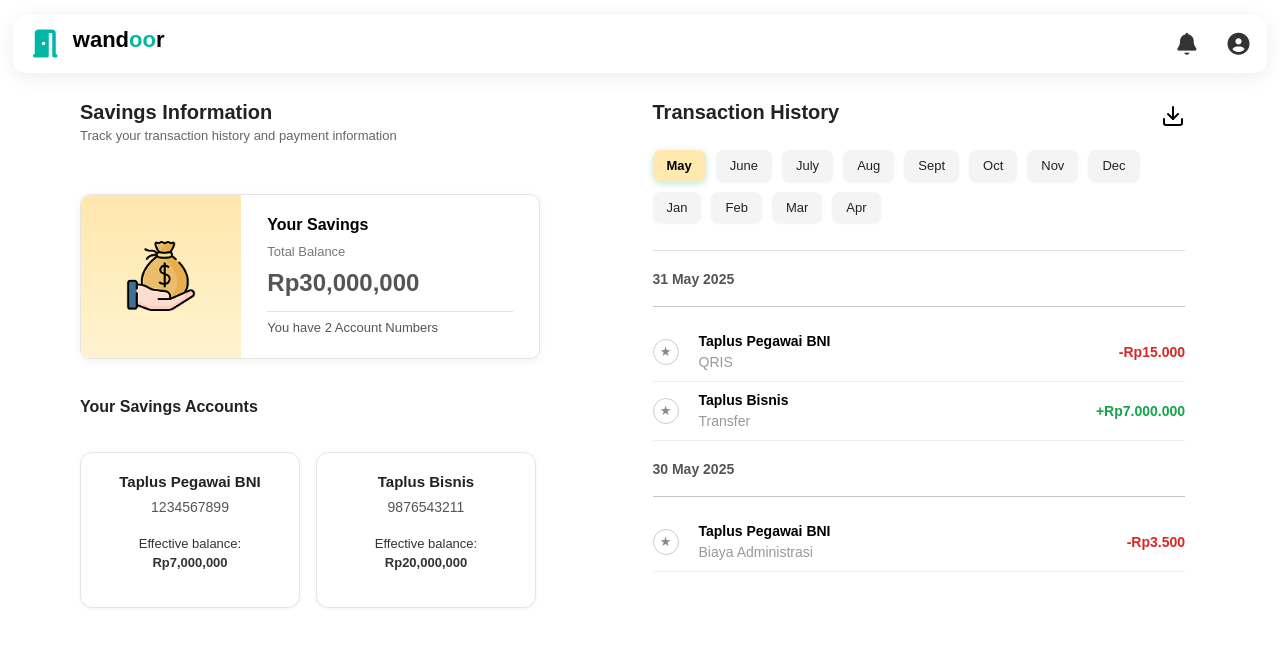
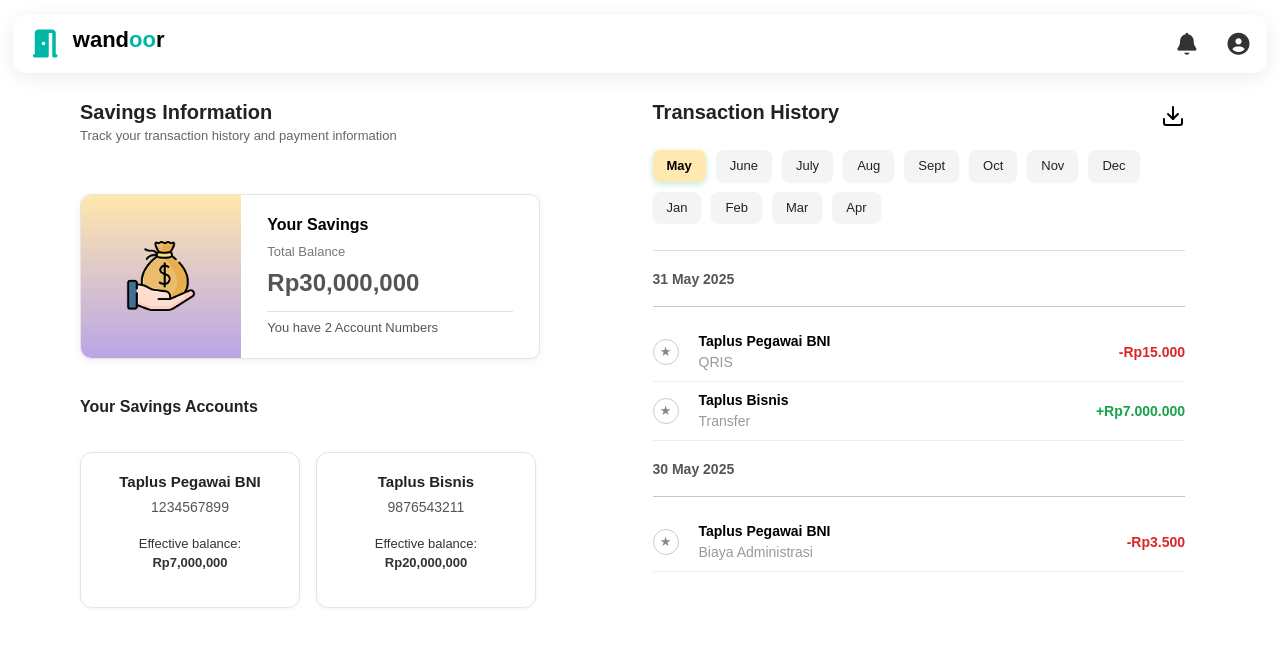
Before and after one commit to kelompok-3-odp343/Client-Side, a React (Vite) app: page /savings in a window 1280 px wide. Shown: the top 646 px of the page. Built offline with nearby package versions, Linux system fonts and the light colour scheme.

Commit message:
perubahan warna

```diff
--- a/src/css/SavingStyle.css
+++ b/src/css/SavingStyle.css
@@ -55,7 +55,7 @@
 
   /* KIRI: bidang warna melengkung */
   .savings-summary-left {
-    background: linear-gradient(to bottom, #ffe7ad 0%, #fff3cf 100%);
+    background: linear-gradient(to bottom, #ffe7ad 0%, #BAA5E7 100%);
     width: 35%;
     min-width: 140px;
     height: 100%;
--- a/src/pages/Savings.jsx
+++ b/src/pages/Savings.jsx
@@ -67,7 +67,7 @@ export default function SavingsDashboard() {
           </div>
 
           <div className="deposit-summary-card fancy">
-            <div className="deposit-summary-left">
+            <div className="savings-summary-left">
               <div className="deposit-icon-circle">
                 <img src={savingsIcon} alt="Savings Icon" />
               </div>
```
